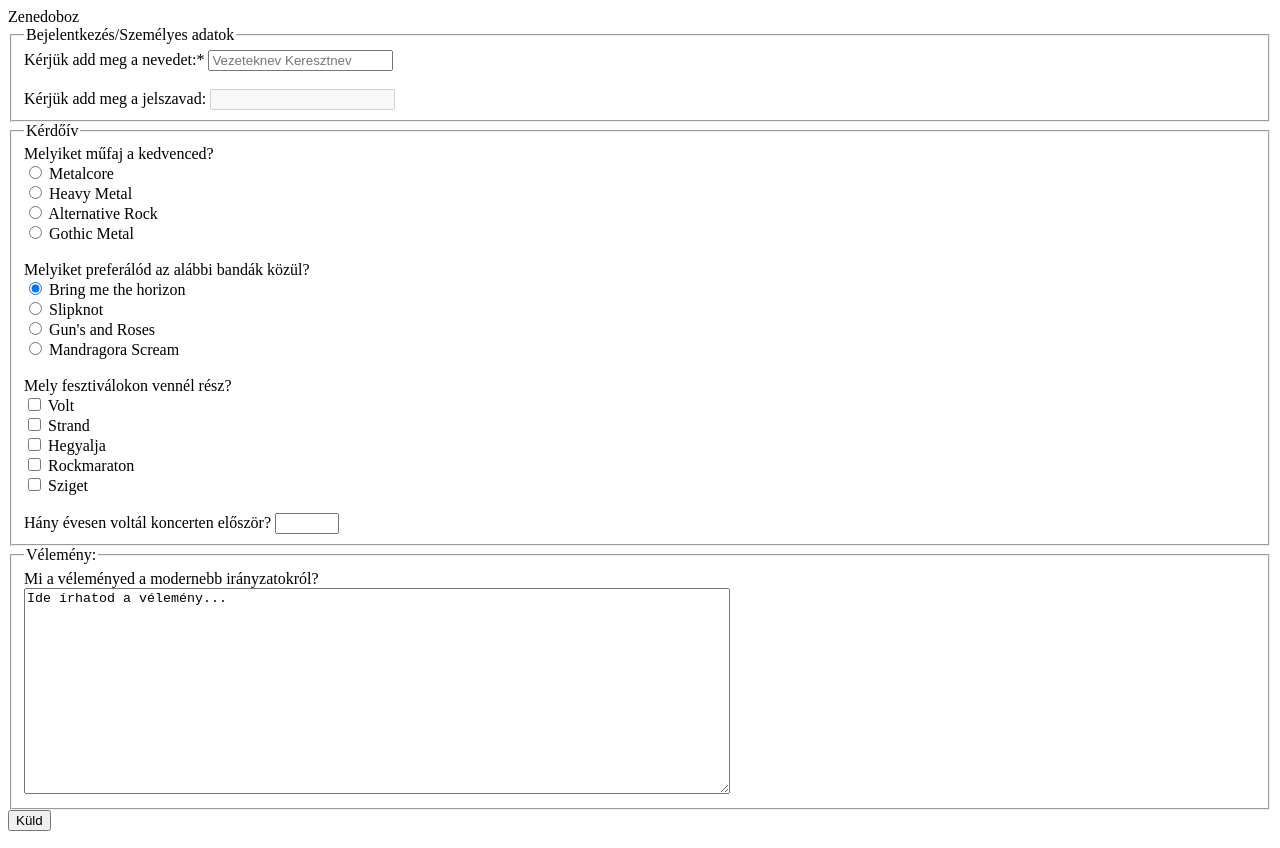
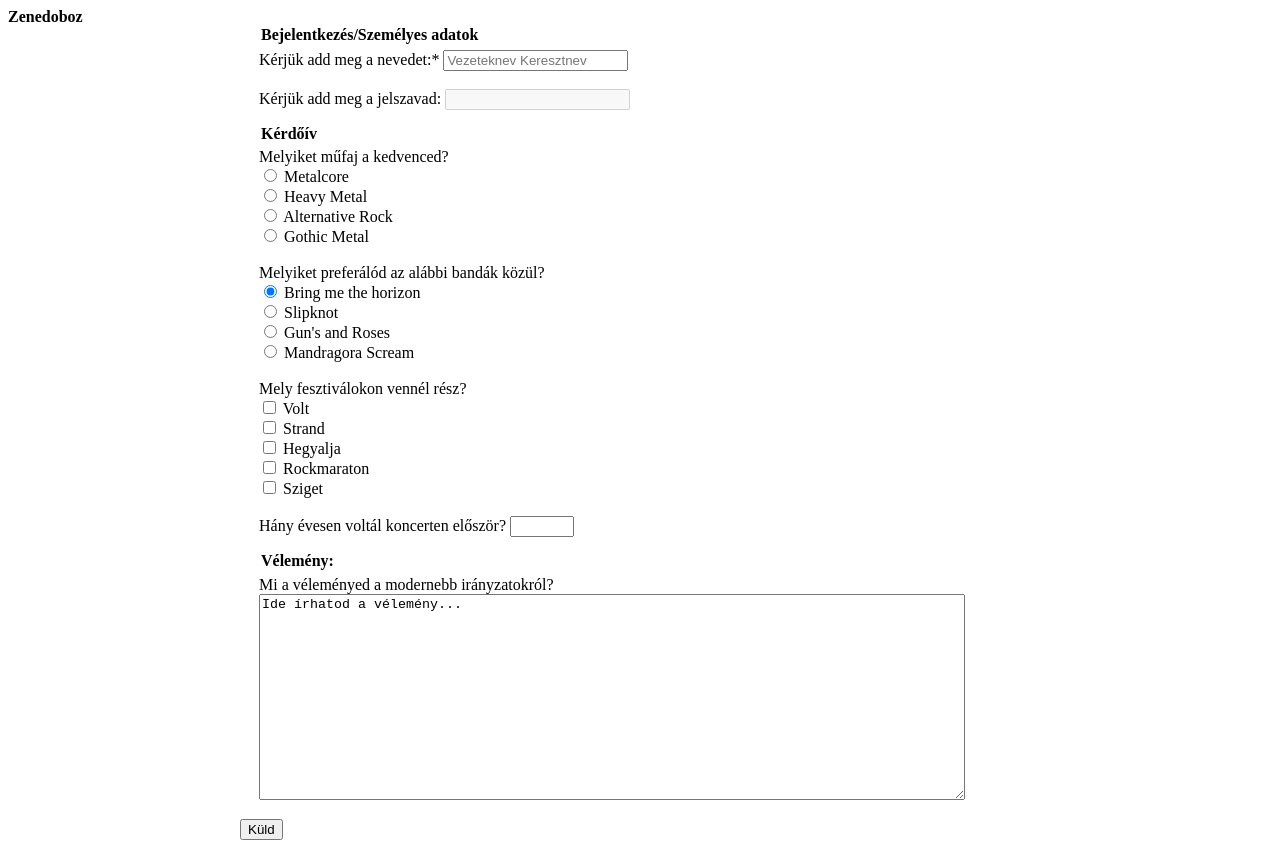
Before and after one commit to lindori/kozosmunka, a plain HTML site: page index.html in a window 1280 px wide. Drawn offline with Linux system fonts and the light colour scheme.

Commit message:
Update stilus.css

```diff
--- a/stilus.css
+++ b/stilus.css
@@ -1,9 +1,24 @@
-/*
-To change this license header, choose License Headers in Project Properties.
-To change this template file, choose Tools | Templates
-and open the template in the editor.
-*/
-/*
-    Created on : 2021.02.20., 10:05:12
-    Author     : Dóri
-*/
+#doribody{
+    background-image: url(hatter.jpg);
+    color: white;
+    font-size: 25px;
+}
+main{
+    max-width: 800px;
+}
+main {
+    margin: auto;
+}
+header {
+    font-weight: bold;
+    margin: auto;
+}
+fieldset {
+    border: solid 5px white;
+}
+legend {
+    font-weight: bold;
+}
+#gomb:hower {
+    background: pink;
+}
```
